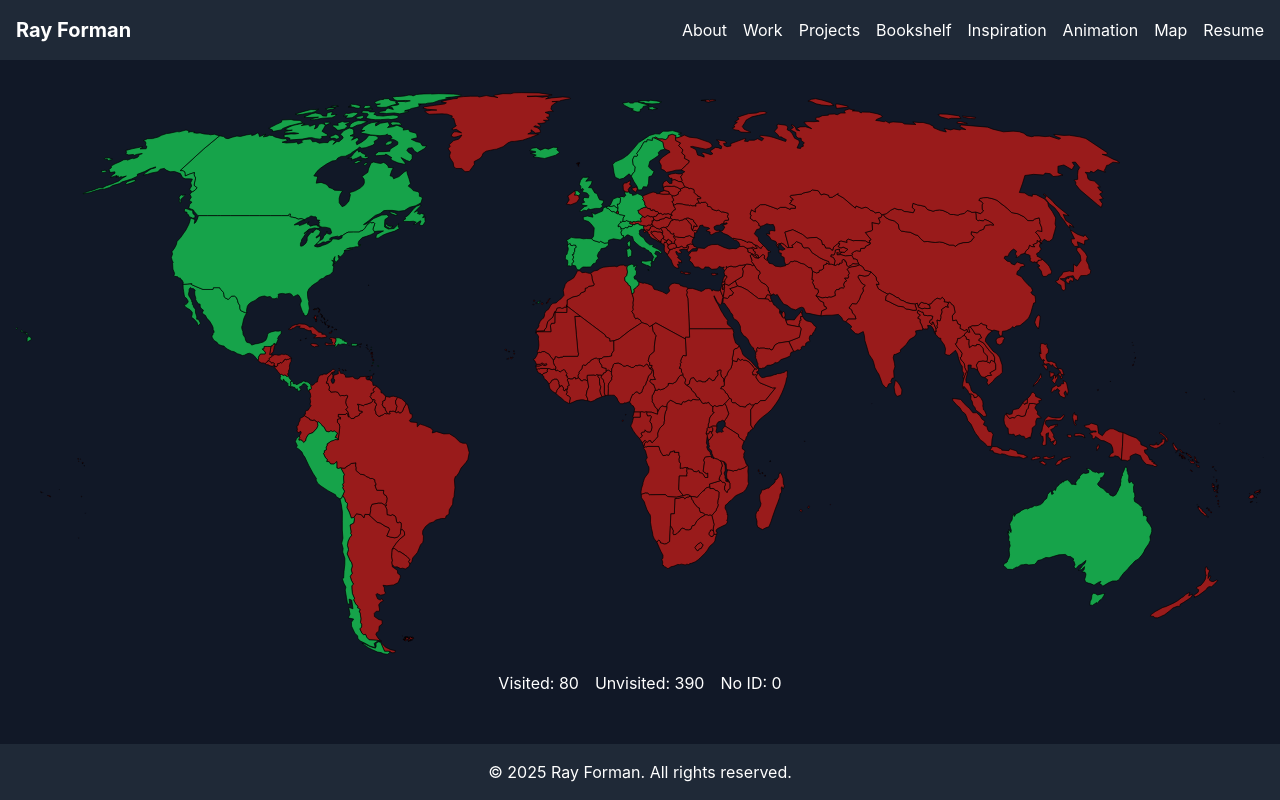
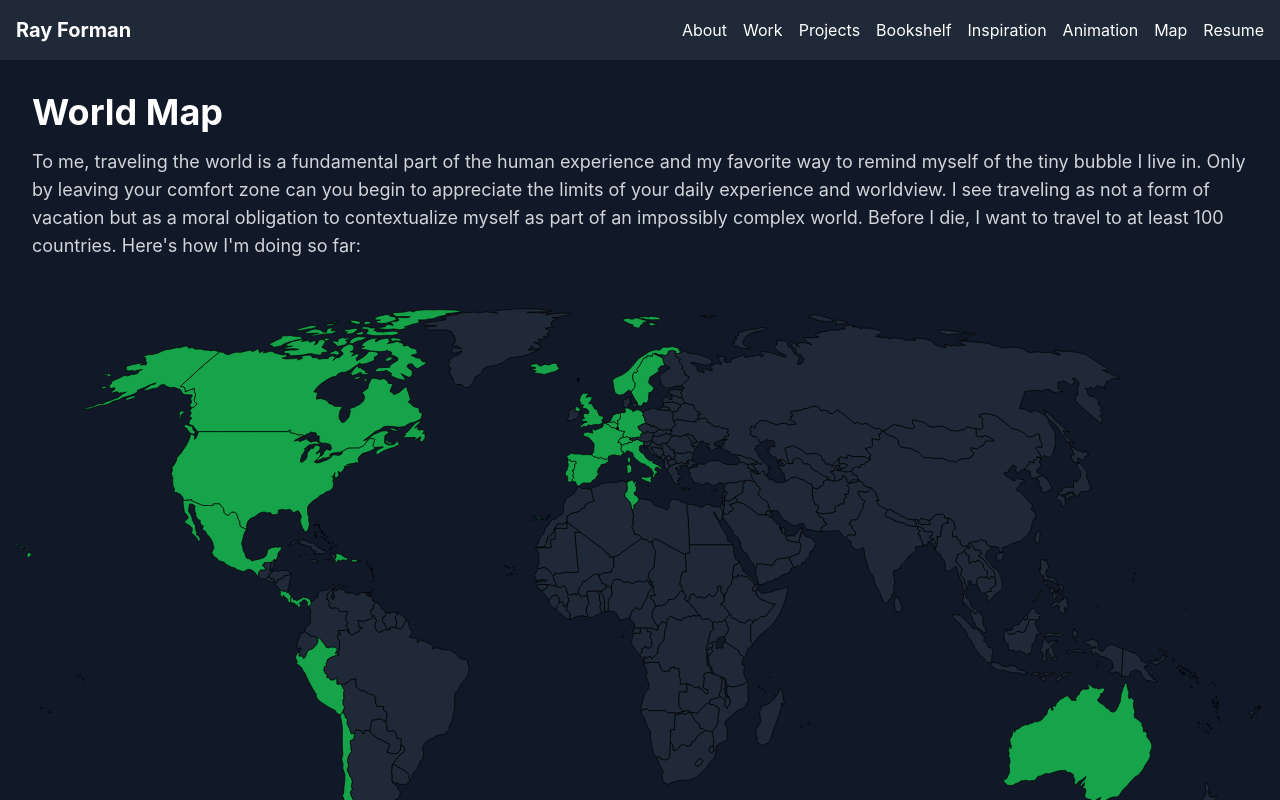
Before and after one commit to rayforman/personal-website, a React (Create React App) app in the folder frontend/: page /Map in a window 1280 px wide. Shown: the top 800 px of the page. Built offline with nearby package versions, Linux system fonts and the light colour scheme.

Commit message:
World Map finished

```diff
--- a/frontend/src/pages/Map.jsx
+++ b/frontend/src/pages/Map.jsx
@@ -4,16 +4,21 @@ import AnimatedPage from '../components/AnimatedPage';
 const WorldMap = () => {
   const visitedCountries = [
     'TN', 'BE', 'FR', 'DE', 'IS', 'IT', 'MT', 'NL', 'NO', 'PT', 'ES', 'SE',
-    'CH', 'GB', 'VA', 'AG', 'BB', 'CA', 'CR', 'DO', 'GD', 'MX', 'PA', 'LC',
-    'US', 'AU', 'CL', 'PE', 'UK'
+    'CH', 'VA', 'AG', 'BB', 'CA', 'CR', 'DO', 'GD', 'MX', 'PA', 'LC', 'US',
+    'AU', 'CL', 'PE', 'UK'
   ];
-  const visitedOthers = [
-    'TEN', 'PR'
+  const visitedTerritories = [
+    'TEN', 'PR', 'STH'
   ];
 
 
   const svgRef = useRef(null);
-  const [counts, setCounts] = useState({ red: 0, green: 0, gray: 0 });
+
+  const totalCountries = 197
+  const numCountriesVisited = visitedCountries.length
+  const numTerritoriesVisited = visitedCountries.length
+  const totalVisited = numCountriesVisited + numTerritoriesVisited
+  const numCountriesNotVisited = totalCountries - numCountriesVisited
 
   useEffect(() => {
     fetch('/world.svg')
@@ -22,8 +27,6 @@ const WorldMap = () => {
         const container = svgRef.current;
         container.innerHTML = svgContent;
 
-        let redCount = 0, greenCount = 0, grayCount = 0;
-
         const allPaths = container.querySelectorAll('path');
         allPaths.forEach(path => {
           path.classList.add('fill-gray-800');
@@ -31,31 +34,30 @@ const WorldMap = () => {
 
           if (countryId) {
             path.classList.add('transition-colors', 'duration-200');
-            if (visitedCountries.includes(countryId) || visitedOthers.includes(countryId)) {
+            if (visitedCountries.includes(countryId) || visitedTerritories.includes(countryId)) {
               path.classList.add('fill-green-600');
-              greenCount++;
-            } else {
-              path.classList.add('fill-red-800');
-              redCount++;
             }
-          } else {
-            grayCount++;
           }
         });
-
-        setCounts({ red: redCount, green: greenCount, gray: grayCount });
       })
       .catch(error => console.error('Error loading SVG:', error));
   }, []);
 
   return (
     <AnimatedPage>
+      <div className="container mx-auto px-4">
+        <div className="mb-12">
+          <h1 className="text-4xl font-bold mb-4">World Map</h1>
+          <p className="text-lg text-gray-300 mb-6">
+            To me, traveling the world is a fundamental part of the human experience and my favorite way to remind myself of the tiny bubble I live in. Only by leaving your comfort zone can you begin to appreciate the limits of your daily experience and worldview. I see traveling as not a form of vacation but as a moral obligation to contextualize myself as part of an impossibly complex world. Before I die, I want to travel to at least 100 countries. Here's how I'm doing so far:
+          </p>
+        </div>
+      </div>
       <div className="space-y-4">
         <div className="w-full max-w-[2000px] mx-auto" ref={svgRef}></div>
         <div className="text-center space-x-4">
-          <span>Visited: {counts.green}</span>
-          <span>Unvisited: {counts.red}</span>
-          <span>No ID: {counts.gray}</span>
+          <span>Countries Visited: {numCountriesVisited}</span>
+          <span>Countries Not Visited: {numCountriesNotVisited}</span>
         </div>
       </div>
     </AnimatedPage>
@@ -66,7 +68,7 @@ export default WorldMap;
 
 /*   ABBREVIATION KEY
 
-    // Africa (54 countries)
+    // Africa (55 countries)
     'DZ': 'Algeria', 'AO': 'Angola', 'BJ': 'Benin', 'BW': 'Botswana', 'BF': 'Burkina Faso',
     'BI': 'Burundi', 'CM': 'Cameroon', 'CV': 'Cape Verde', 'CF': 'Central African Republic',
     'TD': 'Chad', 'KM': 'Comoros', 'CG': 'Congo', 'CD': 'Democratic Republic of the Congo',
@@ -122,9 +124,9 @@ export default WorldMap;
     'PG': 'Papua New Guinea', 'WS': 'Samoa', 'SB': 'Solomon Islands', 'TO': 'Tonga',
     'TV': 'Tuvalu', 'VU': 'Vanuatu'
 
-    // Territories
+    // Territories (11 territories)
     'TEN': Tenerife
-    '': Gran Canaria
+    'GRC': Gran Canaria
     'FUE': Fuerteventura
     'NMI': Northern Mariana Islands
     'CAY': Cayman Islands
```
